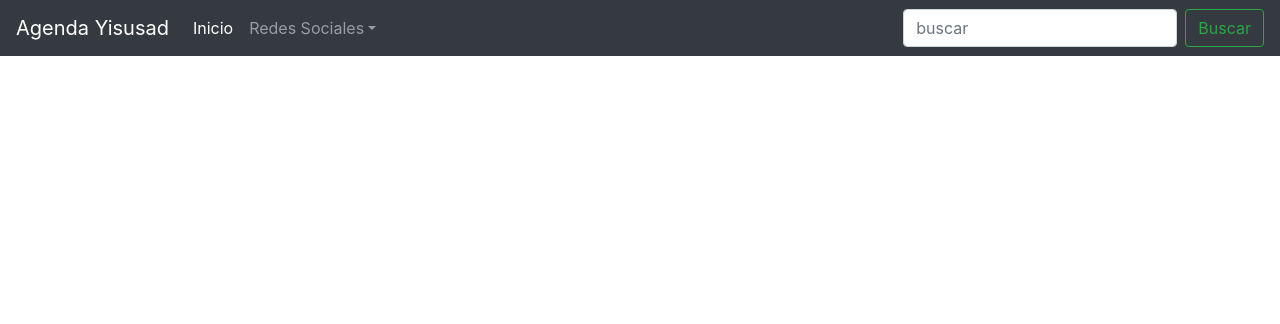
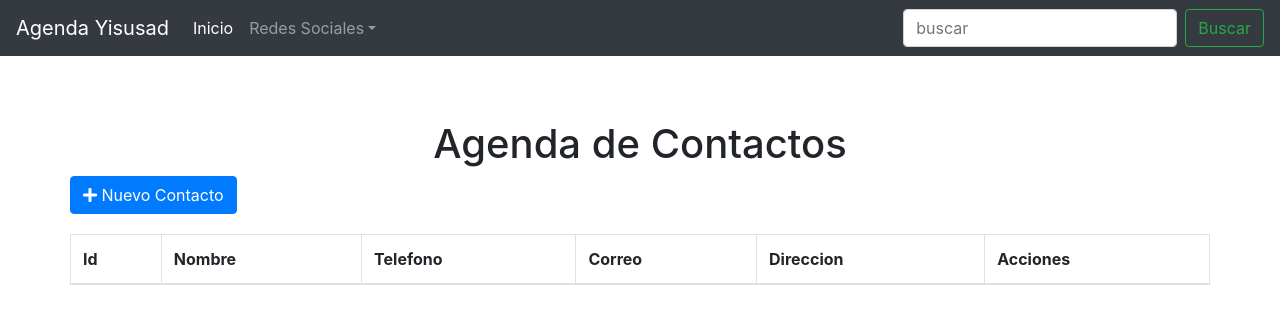
Before and after one commit to Yisusad/Agenda-Personal, a PHP site: page / in a window 1280 px wide. Shown: the top 324 px of the page. Run offline with PHP 8.4, Linux system fonts and the light colour scheme; lists and menus that the app fills with data are empty; some libraries are stand-ins or nearby versions.

Commit message:
Se creo tabla

```diff
--- a/index.php
+++ b/index.php
@@ -12,8 +12,8 @@
 
     <!-- Bootstrap core CSS -->
     <link href="bootstrap/css/bootstrap.min.css" rel="stylesheet">
-
-    <!-- Custom styles for this template -->
+    <link href="bootstrap/css/custom.css" rel="stylesheet">
+    <link rel="stylesheet" href="https://use.fontawesome.com/releases/v5.5.0/css/all.css" integrity="sha384-B4dIYHKNBt8Bc12p+WXckhzcICo0wtJAoU8YZTY5qE0Id1GSseTk6S+L3BlXeVIU" crossorigin="anonymous">
 
   </head>
 
@@ -34,10 +34,9 @@
           <li class="nav-item dropdown">
             <a class="nav-link dropdown-toggle" href="https://example.com" id="dropdown01" data-toggle="dropdown" aria-haspopup="true" aria-expanded="false">Redes Sociales</a>
             <div class="dropdown-menu" aria-labelledby="dropdown01">
-              <a class="dropdown-item" href="#">Yoputube</a>
+              <a class="dropdown-item" href="#">Instagram</a>
               <a class="dropdown-item" href="#">Facebook </a>
               <a class="dropdown-item" href="#">Twitter </a>
-              <a class="dropdown-item" href="#">Instagram</a>
             </div>
           </li>
         </ul>
@@ -49,11 +48,27 @@
     </nav>
 
     <div  class="container">
+      <h1 class="page-header text-center">Agenda de Contactos</h1>
+      <div class="row">
+        <a href="" class="btn btn-primary" data-toggle="modal"><span class="fa fa-plus"></span> Nuevo Contacto </a>
+        <table class="table table-bordered trable-striped" style="margin-top:20px">
+          <thead>
+            <tr>
+              <th>Id</th>
+              <th>Nombre</th>
+              <th>Telefono</th>
+              <th>Correo</th>
+              <th>Direccion</th>
+              <th>Acciones</th>
+            </tr>
+          </thead>
+          <tbody>
+
+          </tbody>
+        </table>
 
 
-
-
-
+      </div>
     </div><!-- /.container -->
 
     <!-- Bootstrap core JavaScript
```
